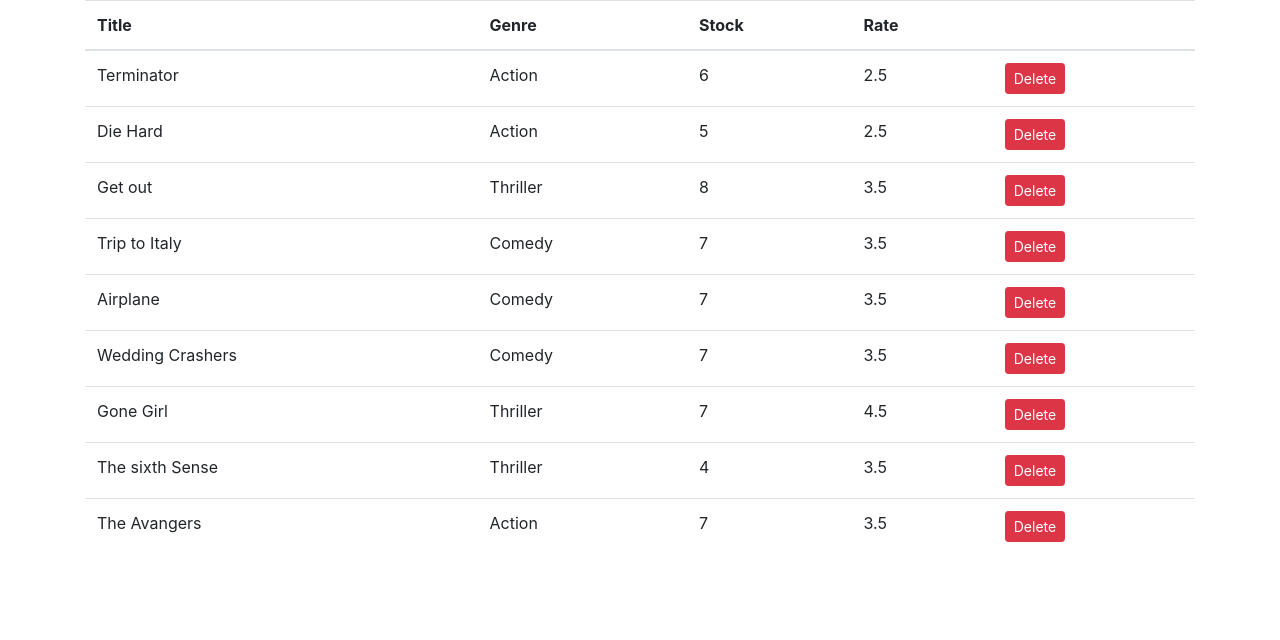
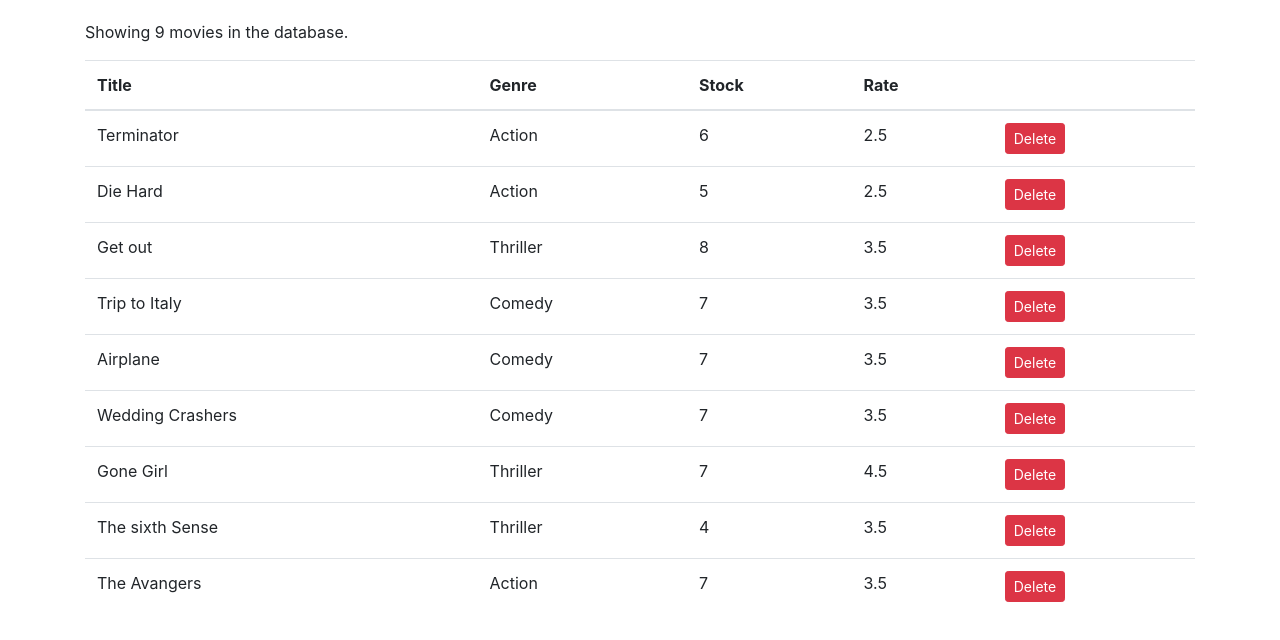
Before and after one commit to christianbiring1/vidly, a React (Create React App) app: page / in a window 1280 px wide. Shown: the top 640 px of the page. Built offline with nearby package versions, Linux system fonts and the light colour scheme.

Commit message:
Conditional rendering the UI based on the nomber of movies in the database

```diff
--- a/src/components/movies.jsx
+++ b/src/components/movies.jsx
@@ -13,7 +13,15 @@
   };
 
   render() {
-    return <table className="table">
+    const { length: count } = this.state.movies;
+
+    if (count === 0)
+      return <h3>There are no movies in the database.</h3>
+
+    return(
+      <React.Fragment>
+        <p>Showing {count} movies in the database.</p>
+        <table className="table">
         <thead>
           <tr>
             <th>Title</th>
@@ -37,6 +45,8 @@
           )}
         </tbody>
       </table>
+    </React.Fragment>
+    )
   }
 }
 
--- a/src/index.css
+++ b/src/index.css
@@ -1,5 +1,6 @@
 body {
   margin: 0;
+  padding: 20px 0 0 0;
   font-family: -apple-system, BlinkMacSystemFont, 'Segoe UI', 'Roboto', 'Oxygen',
     'Ubuntu', 'Cantarell', 'Fira Sans', 'Droid Sans', 'Helvetica Neue',
     sans-serif;
```
Lines whose indentation alone changed are shown as unchanged.
